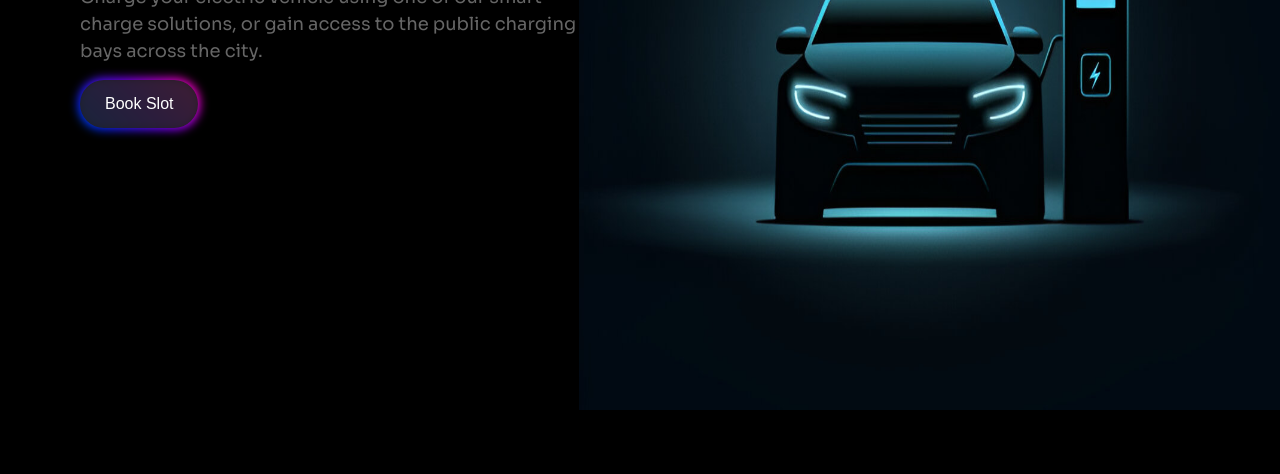
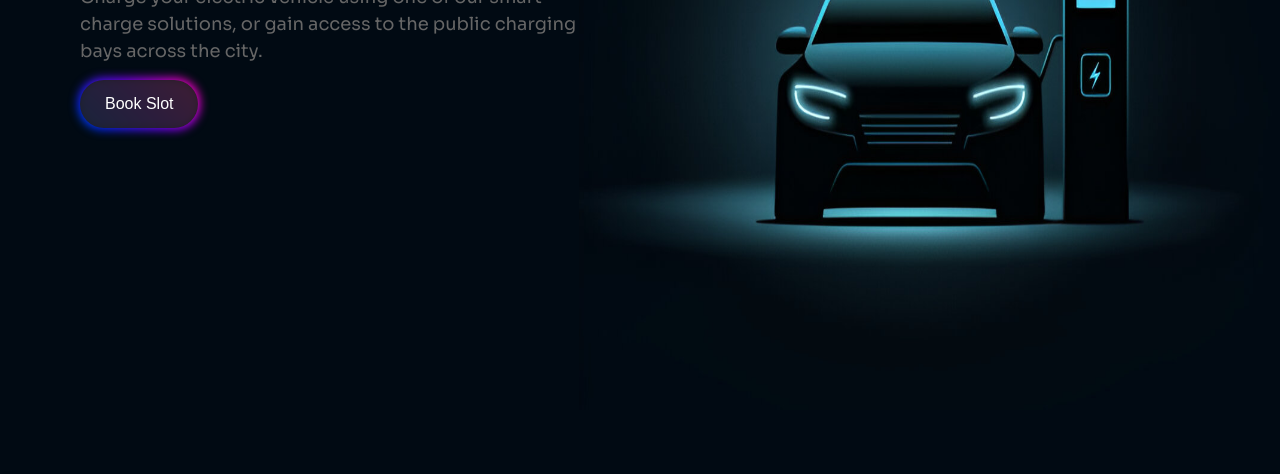
Before and after one commit to midlaj-mohd/EV-Bunk, a plain HTML site: page userpage.html in a window 1280 px wide. Shown: the part 326-800 px from the top of the page. Drawn offline with nearby package versions, Linux system fonts and the light colour scheme; no server answers.

Commit message:
Update styles.css

```diff
--- a/styles.css
+++ b/styles.css
@@ -250,7 +250,7 @@ a:hover {
     display: flex;
     padding: 120px 30px;
     height: 100vh;
-    background-color: #000000;
+    background-color: #010A13;
 }
 
 
```
